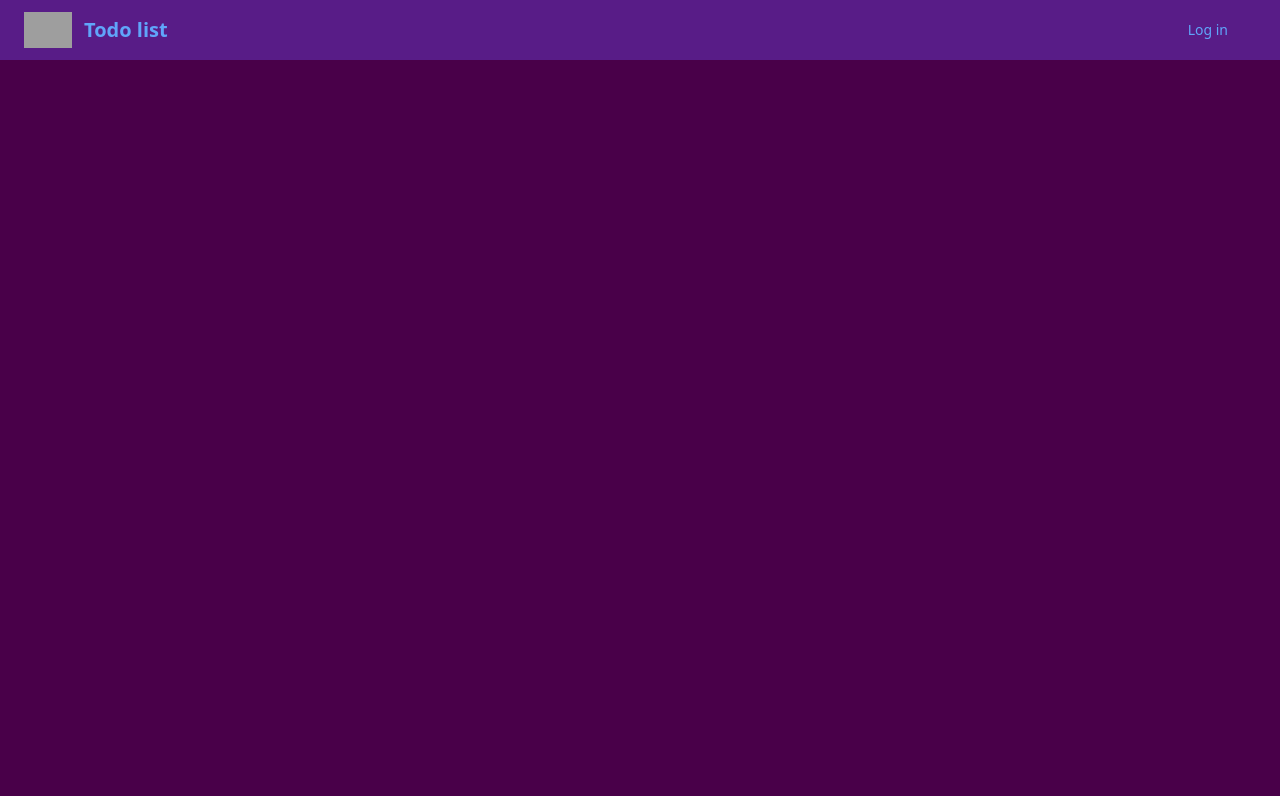
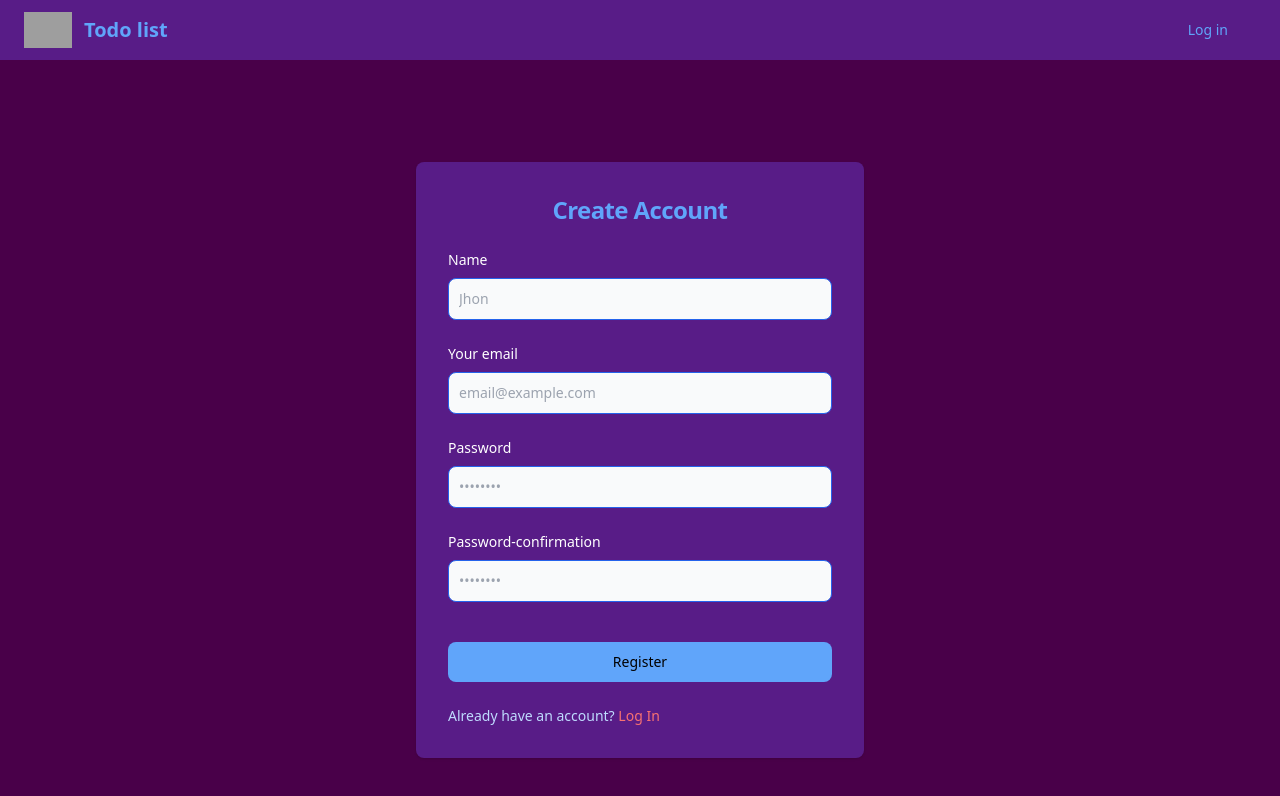
Before and after one commit to Chumardo/todolist, a Vue app in the folder vue-frontend/: page /register in a window 1280 px wide. Shown: the top 796 px of the page. Built offline with nearby package versions, Linux system fonts and the light colour scheme; grey boxes are pictures that could not be loaded.

Commit message:
add login and register pages, with route names

```diff
--- a/vue-frontend/src/components/pages/Login.vue
+++ b/vue-frontend/src/components/pages/Login.vue
@@ -1 +1,88 @@
-<template></template>
+<template>
+    <section>
+        <div
+            class="flex flex-col items-center justify-center px-6 py-8 mx-auto md:h-screen lg:py-0"
+        >
+            <div
+                class="w-full bg-purple-900 rounded-lg shadow md:mt-0 sm:max-w-md xl:p-0"
+            >
+                <div class="p-6 space-y-4 md:space-y-6 sm:p-8">
+                    <h1
+                        class="text-xl text-center text-blue-400 font-bold leading-tight tracking-tight md:text-2xl"
+                    >
+                        Log In
+                    </h1>
+                    <form class="space-y-4 md:space-y-6" action="#">
+                        <div>
+                            <label
+                                for="email"
+                                class="block mb-2 text-sm font-medium text-white"
+                                >Your email</label
+                            >
+                            <input
+                                type="email"
+                                name="email"
+                                id="email"
+                                class="bg-gray-50 border border-blue-600 sm:text-sm rounded-lg focus:ring-primary-600 focus:border-primary-600 block w-full p-2.5"
+                                placeholder="email@example.com"
+                                required=""
+                            />
+                        </div>
+                        <div>
+                            <label
+                                for="password"
+                                class="block mb-2 text-sm font-medium text-white"
+                                >Password</label
+                            >
+                            <input
+                                type="password"
+                                name="password"
+                                id="password"
+                                placeholder="••••••••"
+                                class="bg-gray-50 border border-blue-600 text-gray-900 sm:text-sm rounded-lg focus:ring-primary-600 focus:border-primary-600 block w-full p-2.5"
+                                required=""
+                            />
+                        </div>
+                        <div class="flex items-center justify-between">
+                            <div class="flex items-start">
+                                <div class="flex items-center h-5">
+                                    <input
+                                        id="remember"
+                                        aria-describedby="remember"
+                                        type="checkbox"
+                                        class="w-4 h-4 border border-gray-300 rounded bg-gray-50 focus:ring-3 focus:ring-primary-300"
+                                        required=""
+                                    />
+                                </div>
+                                <div class="ml-3 text-sm">
+                                    <label for="remember" class="text-white"
+                                        >Remember me</label
+                                    >
+                                </div>
+                            </div>
+                            <router-link
+                                to="reset-password"
+                                class="text-sm font-medium text-blue-400 hover:underline"
+                                >Forgot password?</router-link
+                            >
+                        </div>
+                        <button
+                            type="submit"
+                            class="w-full text-black bg-blue-400 hover:bg-green-400 focus:ring-4 focus:outline-none focus:ring-primary-300 font-medium rounded-lg text-sm px-5 py-2.5 text-center"
+                        >
+                            Log in
+                        </button>
+                        <p class="text-sm font-light text-blue-200">
+                            Don’t have an account yet?
+                            <router-link
+                                to="/register"
+                                class="font-medium text-red-400 hover:underline"
+                                >Register</router-link
+                            >
+                        </p>
+                    </form>
+                </div>
+            </div>
+        </div>
+    </section>
+</template>
--- a/vue-frontend/src/components/pages/Register.vue
+++ b/vue-frontend/src/components/pages/Register.vue
@@ -1 +1,108 @@
-<template></template>
+<template>
+    <section>
+        <div
+            class="flex flex-col items-center justify-center px-6 py-8 mx-auto md:h-screen lg:py-0"
+        >
+            <div
+                class="w-full bg-purple-900 rounded-lg shadow md:mt-0 sm:max-w-md xl:p-0"
+            >
+                <div class="p-6 space-y-4 md:space-y-6 sm:p-8">
+                    <h1
+                        class="text-xl text-center text-blue-400 font-bold leading-tight tracking-tight md:text-2xl"
+                    >
+                        Create Account
+                    </h1>
+
+                    <form class="space-y-4 md:space-y-6" action="#">
+                        <div>
+                            <label
+                                for="name"
+                                class="block mb-2 text-sm font-medium text-white"
+                                >Name</label
+                            >
+
+                            <input
+                                type="name"
+                                name="name"
+                                id="name"
+                                class="bg-gray-50 border border-blue-600 sm:text-sm rounded-lg focus:ring-primary-600 focus:border-primary-600 block w-full p-2.5"
+                                placeholder="Jhon"
+                                required=""
+                            />
+                        </div>
+
+                        <div>
+                            <label
+                                for="email"
+                                class="block mb-2 text-sm font-medium text-white"
+                                >Your email</label
+                            >
+
+                            <input
+                                type="email"
+                                name="email"
+                                id="email"
+                                class="bg-gray-50 border border-blue-600 sm:text-sm rounded-lg focus:ring-primary-600 focus:border-primary-600 block w-full p-2.5"
+                                placeholder="email@example.com"
+                                required=""
+                            />
+                        </div>
+
+                        <div>
+                            <label
+                                for="password"
+                                class="block mb-2 text-sm font-medium text-white"
+                                >Password</label
+                            >
+
+                            <input
+                                type="password"
+                                name="password"
+                                id="password"
+                                placeholder="••••••••"
+                                class="bg-gray-50 border border-blue-600 text-gray-900 sm:text-sm rounded-lg focus:ring-primary-600 focus:border-primary-600 block w-full p-2.5"
+                                required=""
+                            />
+                        </div>
+
+                        <div>
+                            <label
+                                for="password-confirmation"
+                                class="block mb-2 text-sm font-medium text-white"
+                                >Password-confirmation</label
+                            >
+
+                            <input
+                                type="password"
+                                name="password-confirmation"
+                                id="password-confirmation"
+                                placeholder="••••••••"
+                                class="bg-gray-50 border border-blue-600 text-gray-900 sm:text-sm rounded-lg focus:ring-primary-600 focus:border-primary-600 block w-full p-2.5"
+                                required=""
+                            />
+                        </div>
+
+                        <div class="pt-4">
+                            <button
+                                type="submit"
+                                class="w-full text-black bg-blue-400 hover:bg-green-400 focus:ring-4 focus:outline-none focus:ring-primary-300 font-medium rounded-lg text-sm px-5 py-2.5 text-center"
+                            >
+                                Register
+                            </button>
+                        </div>
+
+                        <p class="text-sm font-light text-blue-200">
+                            Already have an account?
+
+                            <router-link
+                                to="/login"
+                                class="font-medium text-red-400 hover:underline"
+                                >Log In</router-link
+                            >
+                        </p>
+                    </form>
+                </div>
+            </div>
+        </div>
+    </section>
+</template>
--- a/vue-frontend/src/router/index.js
+++ b/vue-frontend/src/router/index.js
@@ -5,9 +5,9 @@ import Login from "../components/pages/Login.vue";
 import Register from "../components/pages/Register.vue";
 
 const routes = [
-    { path: "/", component: Home },
-    { path: "/login", component: Login },
-    { path: "/register", component: Register },
+    { path: "/", name: "Home", component: Home },
+    { path: "/login", name: "Login", component: Login },
+    { path: "/register", name: "Register", component: Register },
 ];
 
 const router = createRouter({
```
